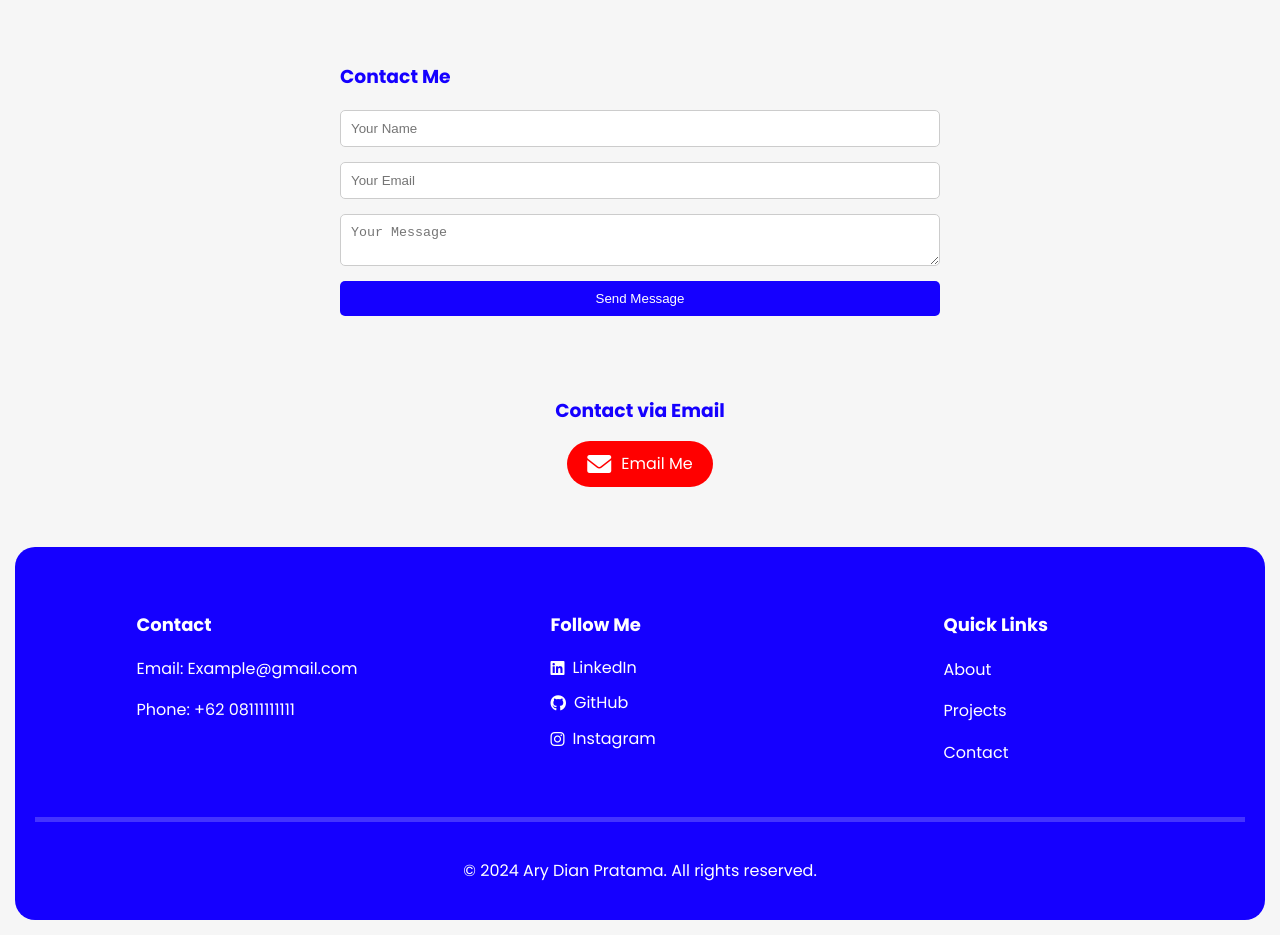
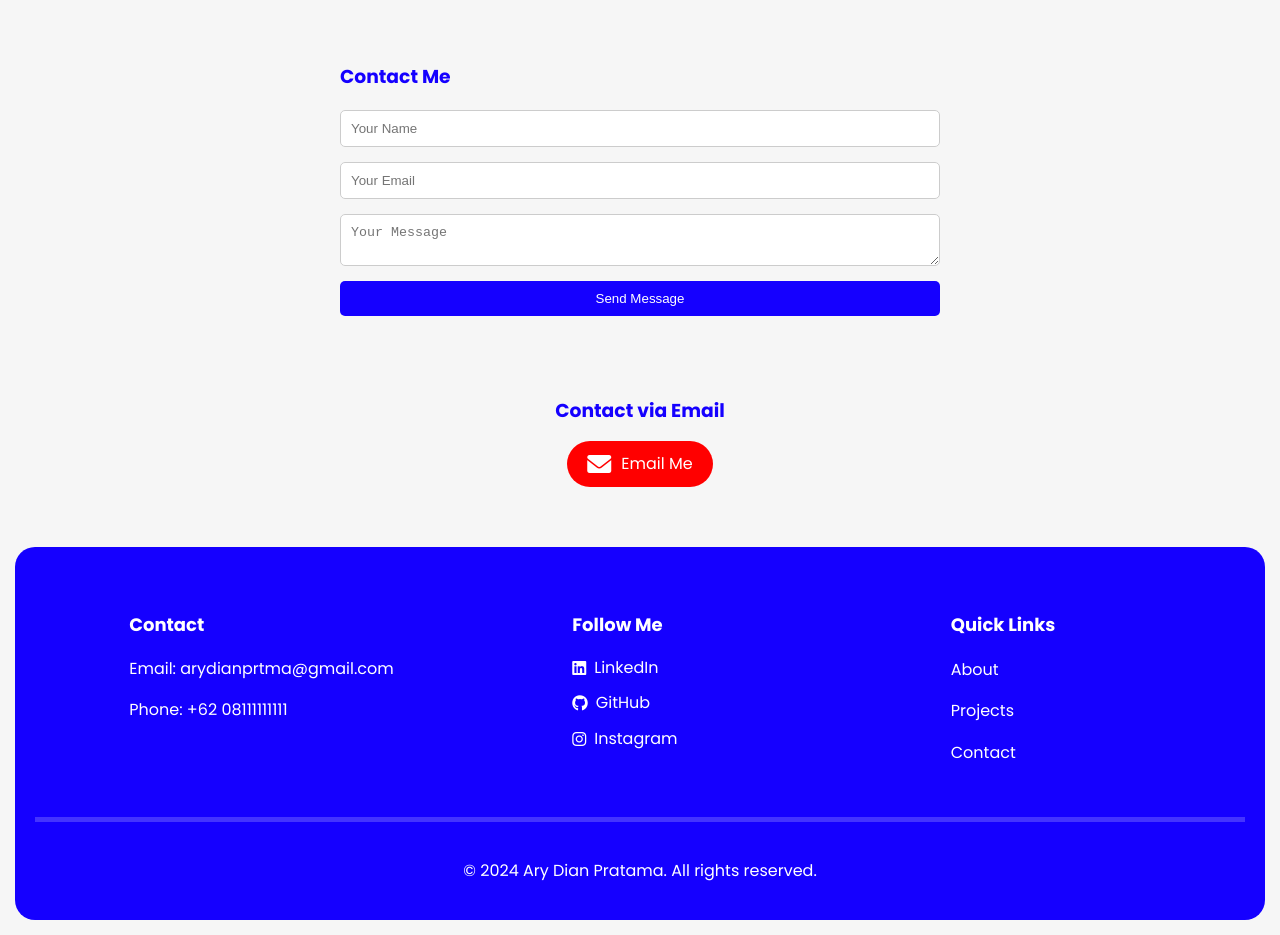
Before and after one commit to arydianprtma/My-Portofolio, a plain HTML site: page index.html in a window 1280 px wide. Shown: the part 2104-3039 px from the top of the page. Drawn offline with nearby package versions, Linux system fonts and the light colour scheme; some packages are replaced by stand-ins of ours; a script that the page names is missing.

Commit message:
Update index.html

```diff
--- a/index.html
+++ b/index.html
@@ -196,7 +196,7 @@
       <div class="footer-content">
         <div class="footer-section">
           <h4>Contact</h4>
-          <p>Email: Example@gmail.com</p>
+          <p>Email: arydianprtma@gmail.com</p>
           <p>Phone: +62 08111111111</p>
         </div>
         <div class="footer-section">
```
